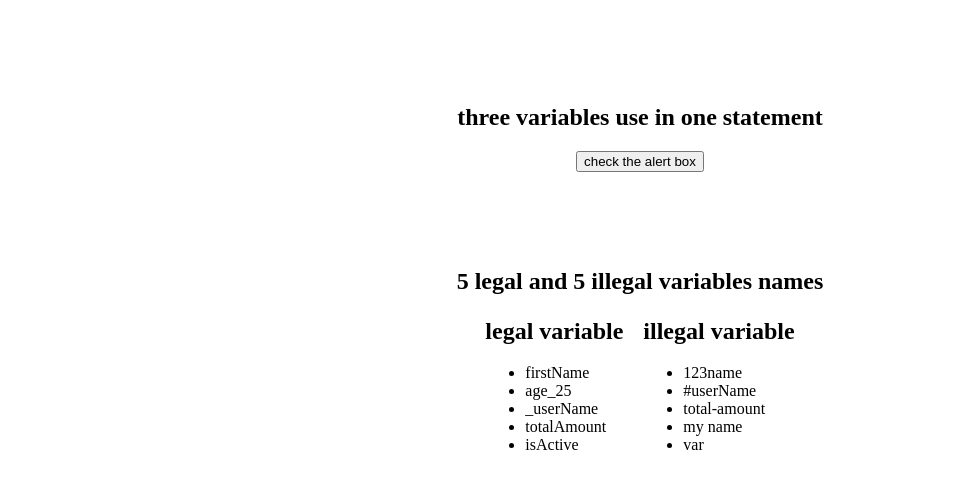
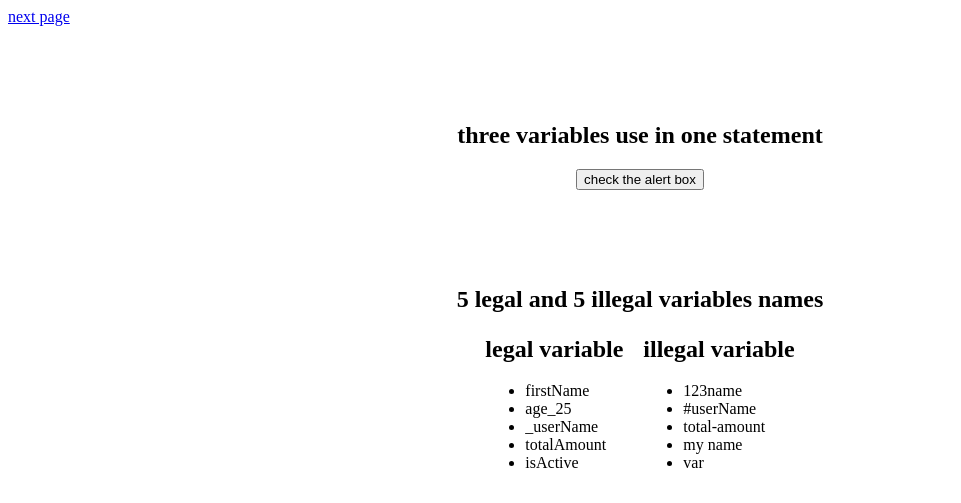
Before and after one commit to ayyan1700/java, a plain HTML site: page index3.html in a window 1280 px wide. Shown: the top 503 px of the page, without its empty margins (0-961 px from the left). Drawn offline with Linux system fonts and the light colour scheme.

Commit message:
Update index3.html

```diff
--- a/index3.html
+++ b/index3.html
@@ -37,7 +37,7 @@
 </head>
 
 <body>
-
+ <a href="index4.html">next page</a>
 <div class="box">
     <h2>three variables use in one statement</h2>
     <button onclick="variables()">check the alert box</button>
```
